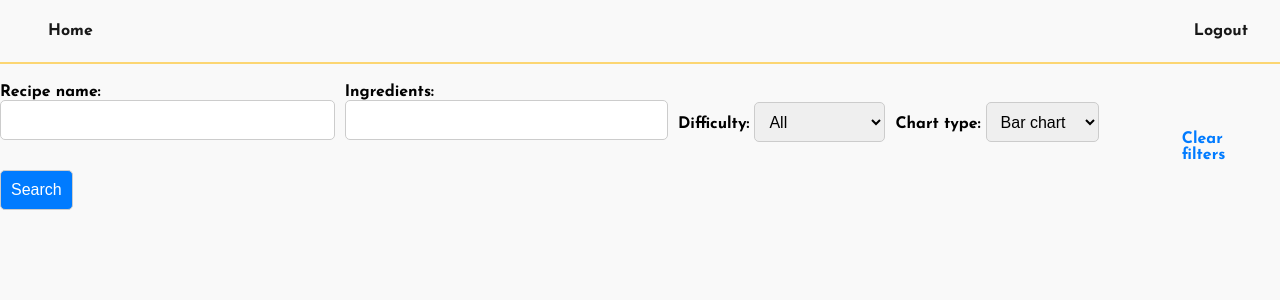
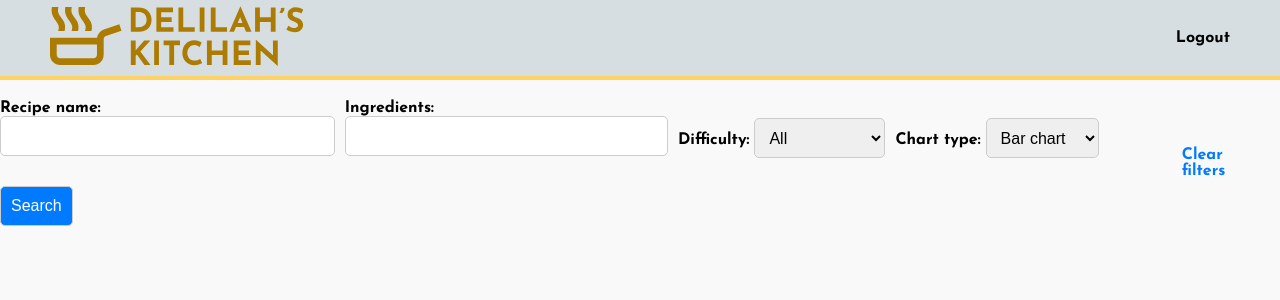
Before and after one commit to devmcdonough/Recipe_app, a Django app: page /recipes/ in a window 1280 px wide. Shown: the top 300 px of the page. Run offline with Django 4.2, Linux system fonts and the light colour scheme; data that the repository does not hold is empty.

Commit message:
Adding logo to nav

```diff
--- a/recipes/static/recipes/css/styles.css
+++ b/recipes/static/recipes/css/styles.css
@@ -274,37 +274,42 @@ input[type="text"], input[type="password"] {
 
 /* Navigation */
 nav {
-    height: 64px;
-    display: flex; /* Use Flexbox for layout */
-    justify-content: space-between; /* Space between left and right navs */
-    align-items: center; /* Vertically center items */
-    padding: 1rem 2rem; /* Padding inside the nav */
-    background: #f9f9f9; /* Background color */
-    border-bottom: 2px solid #FDD365;
+    height: 80px;                      /* Set the height of the navigation */
+    background-color: rgba(207, 216, 220, 0.8);  /* Your desired background color */
+    display: flex;
+    justify-content: space-between;
+    align-items: center;
+    padding: 0 20px;
+    border-bottom: 4px solid #FDD365;
     position: sticky;
     top: 0;
     z-index: 1000;
-    opacity: 0.9;
 }
 
-.left-nav, .right-nav {
-    display: flex; /* Display list items in a row */
-    list-style: none; /* Remove bullet points */
+/* Style the logo to fit the navigation */
+.nav-logo {
+    height: 60px;                      /* Adjust the logo height to fit the nav */
+    width: auto;                       /* Keep aspect ratio of the logo */
 }
 
-.left-nav li, .right-nav li {
-    padding-left: 1rem; /* Add space between list items */
+/* Align the right-side navigation items */
+nav ul {
+    display: flex;
+    align-items: center;
+    list-style: none;
 }
 
-.right-nav {
-    margin-left: auto; /* Push the right nav to the right */
+nav ul li {
+    margin: 0 15px;
 }
 
 nav a {
-    text-decoration: none; /* Remove underline from links */
-    color: black; /* Text color */
-    font-weight: bold; /* Make the text bold */
+    text-decoration: none;
+    color: black;
+    font-weight: bold;
+    padding: 10px 15px;
 }
+
 
 
 
--- a/recipes/templates/recipes/navbar.html
+++ b/recipes/templates/recipes/navbar.html
@@ -11,7 +11,11 @@
 <body>
     <nav>
         <ul class="left-nav">
-            <li><a href="{% url 'recipes:list' %}">Home</a></li>
+            <li>
+                <a href="{% url 'recipes:list' %}">
+                    <img src="{% static 'recipes/images/DK_Logo_large.svg' %}" alt="Logo" class="nav-logo">
+                </a>
+            </li>
         </ul>
         <ul class="right-nav">
             <li><a href="{% url 'logout' %}">Logout</a></li>
```
Also changed, not shown: recipes/static/recipes/images/DK_Logo_large.svg (added).
